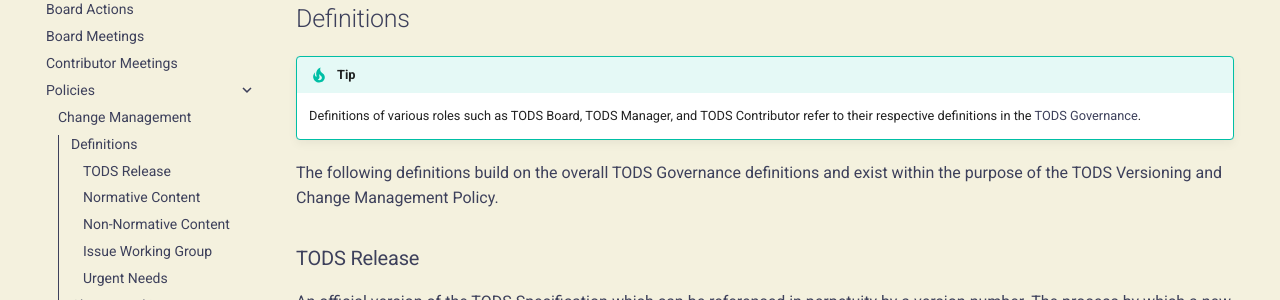
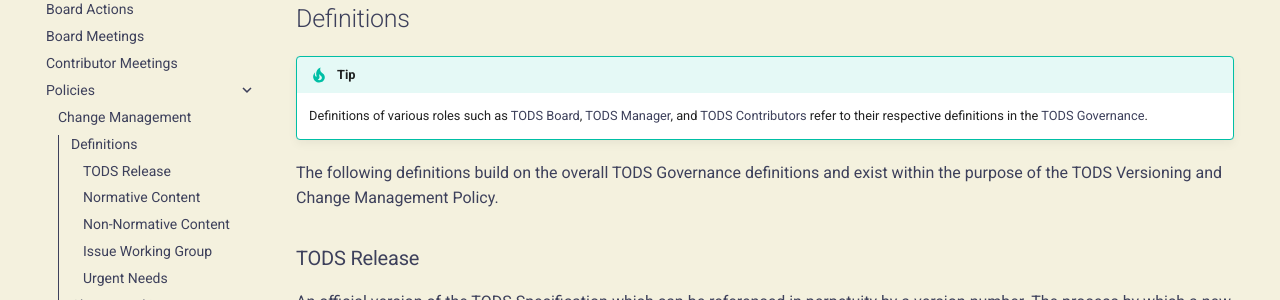
Before and after one commit to cal-itp/operational-data-standard, an MkDocs documentation site: the page built from docs/governance/policies/change-management-versioning.md, in a window 1280 px wide and 900 px high, scrolled down 305 px. Shown: the part 152-452 px from the top of the window. Built offline with MkDocs 1.6.1 and Material for MkDocs 9.7.7, drawn with Linux system fonts in a browser that asks for light colours; nearby versions of some CDN libraries; comment, search, counter and statistics services are not loaded; some of the changed text lies outside the part shown.

Commit message:
fixes in change-management-versioning.md

```diff
--- a/docs/governance/policies/change-management-versioning.md
+++ b/docs/governance/policies/change-management-versioning.md
@@ -8,7 +8,7 @@
 
 !!! tip
 
-    Definitions of various roles such as TODS Board, TODS Manager, and TODS Contributor refer to their respective definitions in the [TODS Governance][governance].
+    Definitions of various roles such as [TODS Board][board], [TODS Manager][manager], and [TODS Contributors][contributors] refer to their respective definitions in the [TODS Governance][governance].
 
 The following definitions build on the overall [TODS Governance][governance] definitions and exist within the purpose of the TODS Versioning and Change Management Policy.
 
```
Also changed, not shown: other parts of docs/governance/policies/change-management-versioning.md (+1 -1 lines).
